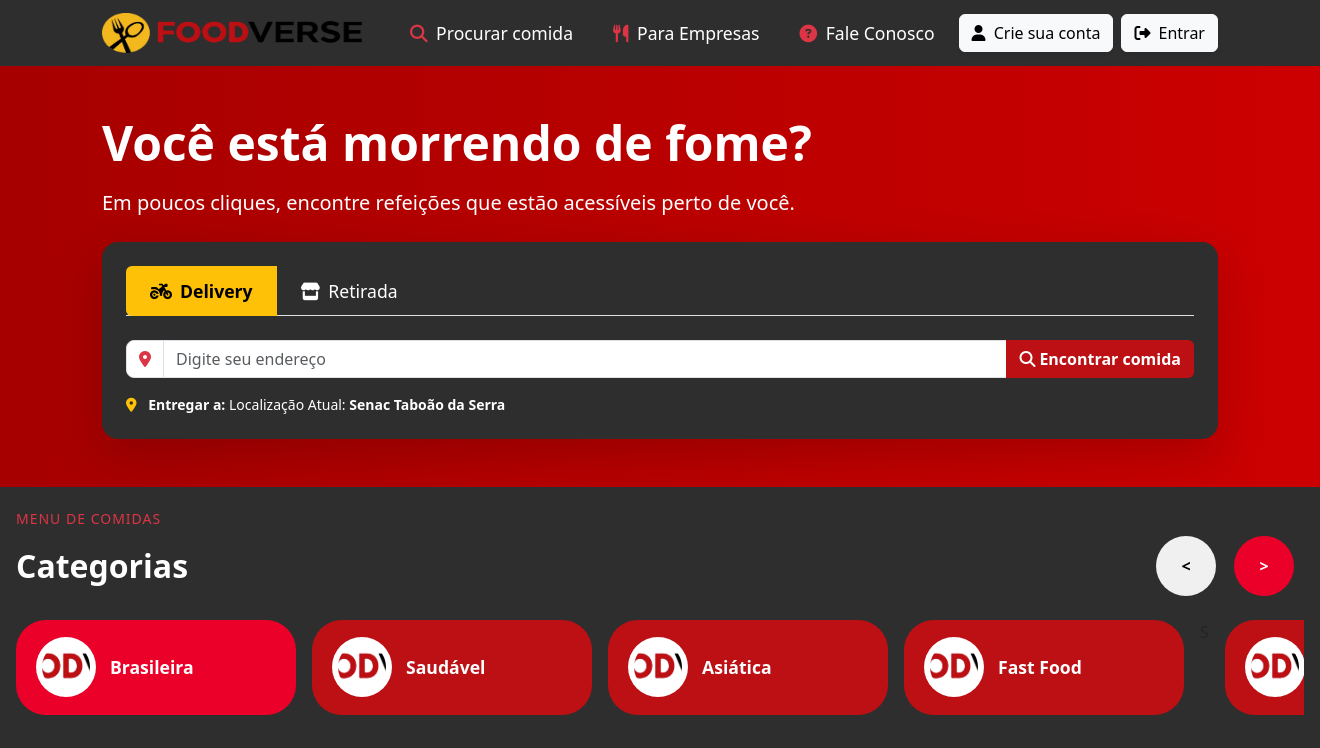
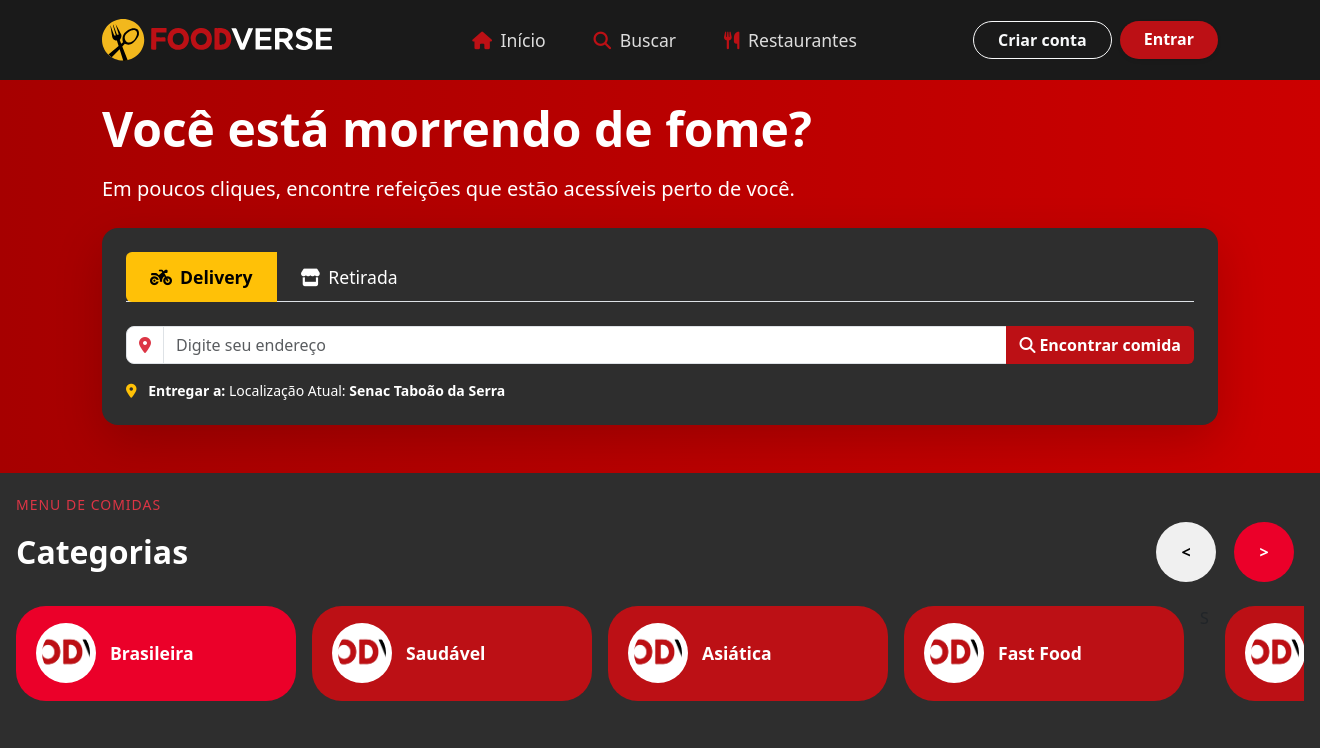
Before and after one commit to Jhowsiel/FoodVerse, a Django app: page / in a window 1320 px wide; the page is wider, and only the part inside the window is pictured. Shown: the top 748 px of that part. Run offline with Django 5.2, Linux system fonts and the light colour scheme.

Commit message:
ajustes header

```diff
--- a/Web/projeto/foodverse/static/css/estilo.css
+++ b/Web/projeto/foodverse/static/css/estilo.css
@@ -36,6 +36,7 @@ main {
 
 .banner {
   background: linear-gradient(90deg, #a60000, #cc0000);
+  padding-top: calc(var(--navbar-height) + 20px) !important;
 }
 
 .bg-dark {
@@ -74,6 +79,173 @@ main {
   padding-bottom: 8px;
   scroll-behavior: smooth;
 }
+
+/* --- Header Profissional & UI System --- */
+
+:root {
+    --food-primary: #BC1015;
+    --food-primary-hover: #a60000;
+    --food-dark: #303030;
+    --navbar-height: 80px;
+}
+
+
+body {
+    overflow-x: hidden;
+    padding-top: 0;
+}
+
+/* Navbar Base */
+.custom-navbar {
+    height: var(--navbar-height);
+    background-color: #1a1a1a !important;
+    backdrop-filter: blur(12px);
+    z-index: 1030;
+}
+
+.logo-img {
+    height: 42px;
+    width: auto;
+    transition: transform 0.3s cubic-bezier(0.175, 0.885, 0.32, 1.275);
+}
+
+.brand-text {
+    font-size: 1.3rem;
+    letter-spacing: 1px;
+}
+
+/* Links de Navegação */
+.nav-link-custom {
+    color: rgba(255, 255, 255, 0.85) !important;
+    font-weight: 500;
+    position: relative;
+    padding: 0.5rem 1rem !important;
+    transition: color 0.3s;
+    border-radius: 8px;
+}
+
+.nav-link-custom:hover,
+.nav-link-custom.active {
+    color: #fff !important;
+    background-color: rgba(255, 255, 255, 0.05);
+}
+
+.nav-link-custom i {
+    color: var(--food-primary);
+    transition: transform 0.3s;
+}
+
+.nav-link-custom:hover i {
+    transform: translateY(-2px);
+}
+
+/* Avatar e Dropdown */
+.user-dropdown-toggle {
+    cursor: pointer;
+    transition: opacity 0.2s;
+    user-select: none;
+}
+
+.user-dropdown-toggle:hover {
+    opacity: 0.9;
+}
+
+.user-avatar {
+    width: 42px;
+    height: 42px;
+    background: linear-gradient(135deg, var(--food-primary), #ff4d4d);
+    color: white;
+    border-radius: 50%;
+    display: flex;
+    align-items: center;
+    justify-content: center;
+    font-weight: 800;
+    font-size: 1.2rem;
+    border: 2px solid rgba(255,255,255,0.2);
+    box-shadow: 0 4px 10px rgba(188, 16, 21, 0.3);
+}
+
+.dropdown-menu {
+    border: none;
+    border-radius: 16px;
+    overflow: hidden;
+    margin-top: 12px !important; /* Espaço entre avatar e menu */
+}
+
+.dropdown-item {
+    font-size: 0.95rem;
+    color: #555;
+    transition: all 0.2s;
+    padding: 0.7rem 1.2rem;
+}
+
+.dropdown-item:hover {
+    background-color: #fef2f2; /* Vermelho muito claro */
+    color: var(--food-primary);
+    transform: translateX(5px);
+}
+
+.text-primary-food {
+    color: var(--food-primary) !important;
+}
+
+/* Botões do Header */
+.btn-primary-food {
+    background-color: var(--food-primary) !important;
+    border: none !important;
+    transition: transform 0.2s, box-shadow 0.2s;
+}
+
+.btn-primary-food:hover {
+    background-color: var(--food-primary-hover) !important;
+    transform: translateY(-2px);
+    box-shadow: 0 4px 12px rgba(188, 16, 21, 0.4) !important;
+}
+
+/* Animação Suave */
+.animate-fade-in {
+    animation: fadeInMenu 0.3s cubic-bezier(0.165, 0.84, 0.44, 1) forwards;
+    transform-origin: top right;
+}
+
+@keyframes fadeInMenu {
+    from { opacity: 0; transform: scale(0.95) translateY(-10px); }
+    to { opacity: 1; transform: scale(1) translateY(0); }
+}
+
+/* Mobile Adjustments (Correção de erros em telas pequenas) */
+@media (max-width: 991px) {
+    .navbar-collapse {
+        background-color: #2a2a2a;
+        padding: 1.5rem;
+        border-radius: 1.5rem;
+        margin-top: 15px;
+        box-shadow: 0 10px 40px rgba(0,0,0,0.5);
+    }
+
+    .btn-sm-custom {
+        width: 100%;
+        margin-bottom: 0.5rem;
+        display: block;
+        text-align: center;
+        padding: 10px 0;
+    }
+
+    .dropdown-menu {
+        border: 1px solid rgba(255,255,255,0.1);
+        background-color: #383838;
+    }
+
+    .dropdown-item {
+        color: #ddd;
+    }
+
+    .dropdown-item:hover {
+        background-color: #444;
+        color: #fff;
+    }
+}
+
 
 /* Botão de categoria */
 .btn-categoria {
--- a/Web/projeto/foodverse/templates/pages/pagePrincipal/content.html
+++ b/Web/projeto/foodverse/templates/pages/pagePrincipal/content.html
@@ -395,3 +395,5 @@
     </div>
   </div>
 </section>
+
+{% include 'pages/pagePrincipal/footer.html' %}
--- /dev/null
+++ b/Web/projeto/foodverse/templates/pages/pagePrincipal/footer.html
@@ -0,0 +1,65 @@
+{% load static %}
+
+<footer class="footer-section bg-dark text-light mt-auto">
+    <div class="container">
+
+        <div class="row gy-5">
+            <div class="col-lg-4 col-md-6">
+                <div class="d-flex align-items-center mb-4">
+                    <img src="{% static 'img/logobc.svg' %}" alt="Logo" style="height: 45px;" onerror="this.style.display='none'">
+                </div>
+                <p class="text-secondary">O melhor delivery da cidade, conectando você aos sabores que ama. Peça agora e receba em casa.</p>
+                <div class="d-flex gap-3 mt-4">
+                    <a href="#" class="social-btn"><i class="fa-brands fa-instagram"></i></a>
+                    <a href="#" class="social-btn"><i class="fa-brands fa-twitter"></i></a>
+                    <a href="#" class="social-btn"><i class="fa-brands fa-facebook-f"></i></a>
+                </div>
+            </div>
+
+            <div class="col-lg-2 col-md-6">
+                <h5 class="mb-3 text-white">Descubra</h5>
+                <ul class="list-unstyled d-flex flex-column gap-2">
+                    <li><a href="#" class="footer-link">Início</a></li>
+                    <li><a href="#" class="footer-link">Cardápio</a></li>
+                    <li><a href="#" class="footer-link">Restaurantes</a></li>
+                </ul>
+            </div>
+
+            <div class="col-lg-2 col-md-6">
+                <h5 class="mb-3 text-white">Institucional</h5>
+                <ul class="list-unstyled d-flex flex-column gap-2">
+                    <li><a href="#" class="footer-link">Sobre nós</a></li>
+                    <li><a href="#" class="footer-link">Seja parceiro</a></li>
+                    <li><a href="#" class="footer-link">Termos de uso</a></li>
+                </ul>
+            </div>
+
+            <div class="col-lg-4 col-md-6">
+                <h5 class="mb-3 text-white">Novidades</h5>
+                <p class="text-secondary small">Cadastre-se para receber descontos exclusivos.</p>
+                <form action="#">
+                    <div class="input-group">
+                        <input type="email" class="form-control form-control-dark" placeholder="Seu e-mail">
+                        <button class="btn btn-danger" style="background-color: #BC1015; border: none;" type="button">
+                            <i class="fa-solid fa-paper-plane"></i>
+                        </button>
+                    </div>
+                </form>
+            </div>
+        </div>
+
+        <div class="footer-bottom text-center text-secondary small">
+            <div class="row align-items-center">
+                <div class="col-md-6 text-md-start">
+                    &copy; 2026 FoodVerse. Todos os direitos reservados.
+                </div>
+                <div class="col-md-6 text-md-end mt-2 mt-md-0">
+                    <i class="fa-brands fa-cc-visa fs-4 me-2"></i>
+                    <i class="fa-brands fa-cc-mastercard fs-4 me-2"></i>
+                    <i class="fa-brands fa-pix fs-4"></i>
+                </div>
+            </div>
+        </div>
+
+    </div>
+</footer>
--- a/Web/projeto/foodverse/templates/pages/pagePrincipal/header.html
+++ b/Web/projeto/foodverse/templates/pages/pagePrincipal/header.html
@@ -1,70 +1,89 @@
 {% load static %}
 
-<nav class="navbar navbar-expand-lg navbar-dark bg-dark">
+<nav class="navbar navbar-expand-lg navbar-dark fixed-top custom-navbar" id="mainNavbar">
   <div class="container">
 
-        <!-- Logo -->
-        <a href="/" class="navbar-brand d-flex align-items-center text-white text-decoration-none fs-4 fw-bold">
-            <img
-                src="{% static 'img/logo.png' %}"
-                alt="Logo"
-                class="logo-img me-2"
-                style="height: 40px;"
-            >
+    <a href="{% url 'home' %}" class="navbar-brand d-flex align-items-center">
+      <img src="{% static 'img/logobc.svg' %}" alt="FoodVerse" class="logo-img me-2" onerror="this.style.display='none'">
     </a>
 
-        <!-- Botão hamburguer -->
-        <button
-            class="navbar-toggler"
-            type="button"
-            data-bs-toggle="collapse"
-            data-bs-target="#menuNav"
-            aria-controls="menuNav"
-            aria-expanded="false"
-            aria-label="Toggle navigation"
-        >
+    <button class="navbar-toggler border-0 shadow-none" type="button" data-bs-toggle="collapse" data-bs-target="#menuNav" aria-controls="menuNav" aria-expanded="false" aria-label="Alternar navegação">
       <span class="navbar-toggler-icon"></span>
     </button>
 
-        <!-- Menu colapsável -->
-        <div class="collapse navbar-collapse justify-content-between" id="menuNav">
+    <div class="collapse navbar-collapse" id="menuNav">
 
-            <!-- Itens de navegação -->
-            <ul class="navbar-nav mx-auto gap-lg-4">
+      <ul class="navbar-nav mx-auto mb-2 mb-lg-0 gap-3">
         <li class="nav-item">
-                    <a class="nav-link text-white" href="#">
-                        <i class="fa-solid fa-magnifying-glass text-danger me-1"></i>
-                        Procurar comida
+          <a class="nav-link nav-link-custom" href="{% url 'home' %}">
+            <i class="fa-solid fa-house me-1"></i> Início
           </a>
         </li>
-
         <li class="nav-item">
-                    <a class="nav-link text-white" href="#">
-                        <i class="fa-solid fa-utensils text-danger me-1"></i>
-                        Para Empresas
+          <a class="nav-link nav-link-custom" href="#">
+            <i class="fa-solid fa-magnifying-glass me-1"></i> Buscar
           </a>
         </li>
-
         <li class="nav-item">
-                    <a class="nav-link text-white" href="#">
-                        <i class="fa-solid fa-circle-question text-danger me-1"></i>
-                        Fale Conosco
+          <a class="nav-link nav-link-custom" href="#">
+            <i class="fa-solid fa-utensils me-1"></i> Restaurantes
           </a>
         </li>
       </ul>
 
-            <!-- Botões -->
-            <div class="d-flex flex-wrap align-items-center gap-2 mt-3 mt-lg-0">
-                <a href="cadastro/" class="btn btn-light shadow-sm">
-                    <i class="fa-solid fa-user me-1"></i>
-                    Crie sua conta
+      <div class="d-flex align-items-center gap-3 mt-3 mt-lg-0">
+
+        {% if user.is_authenticated %}
+            <a href="#" class="btn-icon position-relative me-2 text-white" title="Meu Carrinho">
+                <i class="fa-solid fa-cart-shopping fs-5"></i>
+                <span class="position-absolute top-0 start-100 translate-middle badge rounded-pill bg-danger border border-light">
+                    0
+                    <span class="visually-hidden">itens no carrinho</span>
+                </span>
             </a>
-                <a href="login/" class="btn btn-light shadow-sm">
-                    <i class="fa-solid fa-right-from-bracket me-1"></i>
+
+            <div class="dropdown">
+                <a href="#" class="d-flex align-items-center text-white text-decoration-none dropdown-toggle user-dropdown-toggle" id="dropdownUser1" data-bs-toggle="dropdown" aria-expanded="false">
+                    <div class="user-avatar shadow-sm">
+                        {{ user.username|slice:":1"|upper|default:"U" }}
+                    </div>
+                    <span class="d-none d-lg-block ms-2 fw-semibold text-truncate" style="max-width: 150px;">
+                        {{ user.username|default:"Usuário" }}
+                    </span>
+                </a>
+
+                <ul class="dropdown-menu dropdown-menu-end shadow-lg animate-fade-in mt-2 border-0" aria-labelledby="dropdownUser1">
+                    <li>
+                        <div class="px-4 py-3 bg-light border-bottom rounded-top">
+                            <span class="d-block small text-muted text-uppercase fw-bold" style="font-size: 0.7rem;">Conectado como</span>
+                            <span class="fw-bold text-dark fs-6">{{ user.username }}</span>
+                            <small class="d-block text-muted">{{ user.email }}</small>
+                        </div>
+                    </li>
+                    <li><a class="dropdown-item py-2 mt-1" href="#"><i class="fa-solid fa-user-gear me-2 text-primary-food"></i> Meu Perfil</a></li>
+                    <li><a class="dropdown-item py-2" href="#"><i class="fa-solid fa-receipt me-2 text-primary-food"></i> Meus Pedidos</a></li>
+                    <li><a class="dropdown-item py-2" href="#"><i class="fa-solid fa-sliders me-2 text-primary-food"></i> Configurações</a></li>
+                    <li><hr class="dropdown-divider my-1"></li>
+                    <li>
+                        <a class="dropdown-item py-2 text-danger fw-bold" href="{% url 'logout' %}">
+                            <i class="fa-solid fa-right-from-bracket me-2"></i> Sair
+                        </a>
+                    </li>
+                </ul>
+            </div>
+
+        {% else %}
+            <div class="d-flex gap-2 w-100 justify-content-lg-end">
+                <a href="{% url 'cadastro' %}" class="btn btn-outline-light rounded-pill px-4 fw-bold btn-sm-custom">
+                    Criar conta
+                </a>
+                <a href="{% url 'login' %}" class="btn btn-danger rounded-pill px-4 fw-bold shadow-sm btn-sm-custom btn-primary-food">
                     Entrar
                 </a>
             </div>
+        {% endif %}
 
       </div>
     </div>
+  </div>
 </nav>
```
Also changed, not shown: other parts of Web/projeto/foodverse/static/css/estilo.css (+114 -156 lines). Lines whose indentation alone changed are shown as unchanged.
